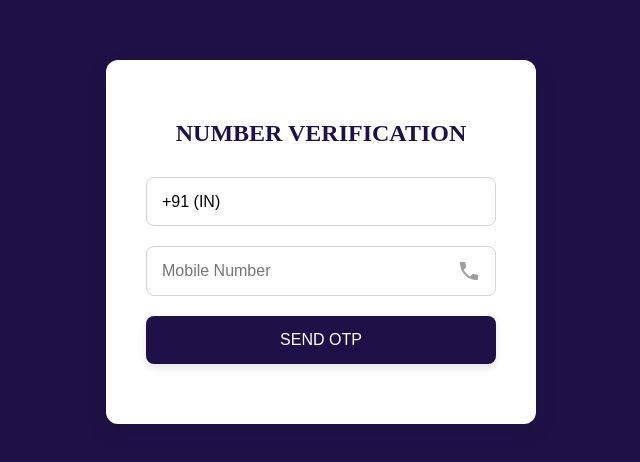
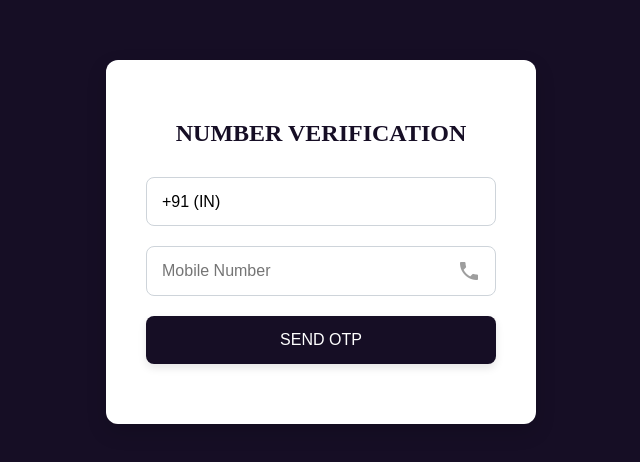
Before and after one commit to outwin-app/outwin.github.io, a plain HTML site: page index.html in a window 1280 px wide. Shown: the part 158-620 px from the top of the page, without its empty margins (319-959 px from the left). Drawn offline with Linux system fonts and the light colour scheme; no server answers.

Commit message:
Add files via upload

```diff
--- a/index.html
+++ b/index.html
@@ -9,7 +9,7 @@
   <style>
     body {
       font-family: 'Jellee', Jellee;
-      background-color: #1F1147;
+      background-color: #160E25FF;
       color: #333;
       margin: 0;
       display: flex;
@@ -29,7 +29,7 @@
     }
 
     h2 {
-      color: #1F1147;
+      color: #160E25FF;
       margin-bottom: 30px;
       font-weight: 600;
     }
@@ -85,7 +85,7 @@
     }
 
     button {
-      background-color: #1F1147;
+      background-color: #160E25FF;
       color: #ffffff;
       border: none;
       padding: 15px;
@@ -99,7 +99,7 @@
     }
 
     button:hover {
-      background-color: ##1F1147;
+      background-color: #160E25FF;
     }
 
     #verification-container {
@@ -305,7 +305,7 @@
   storageBucket: "phone-number-verificatio-271cc.firebasestorage.app",
   messagingSenderId: "917950401029",
   appId: "1:917950401029:web:baf3c66745113348602a6c",
-  measurementId: "G-MVMCFRR7WF"
+  measurementId: "G-MVMCFRR7WF"
 };
 
 
```
